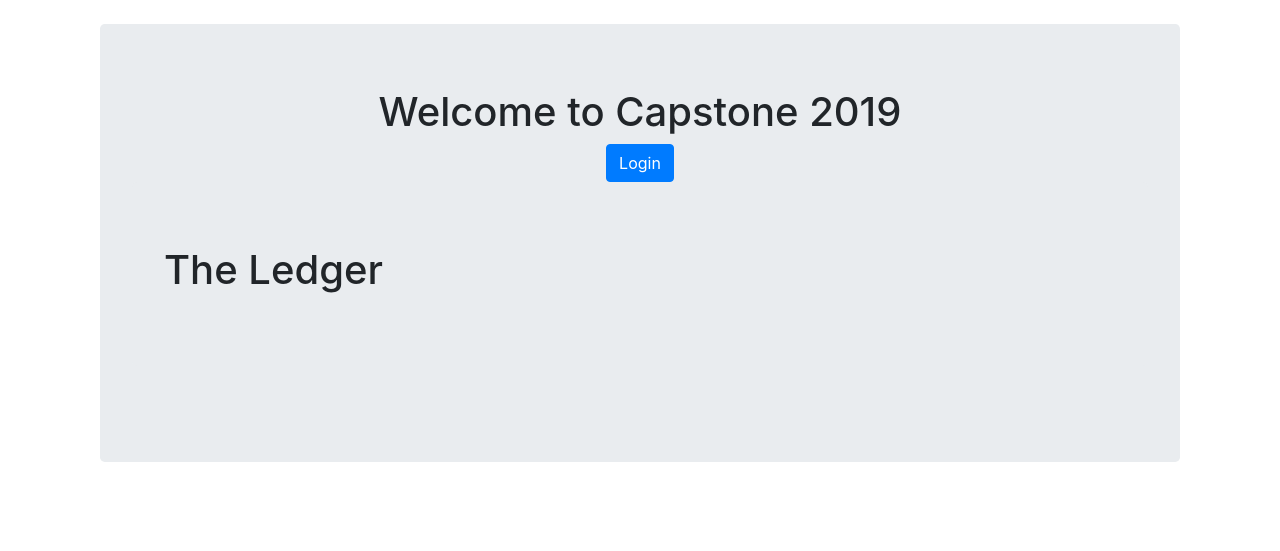
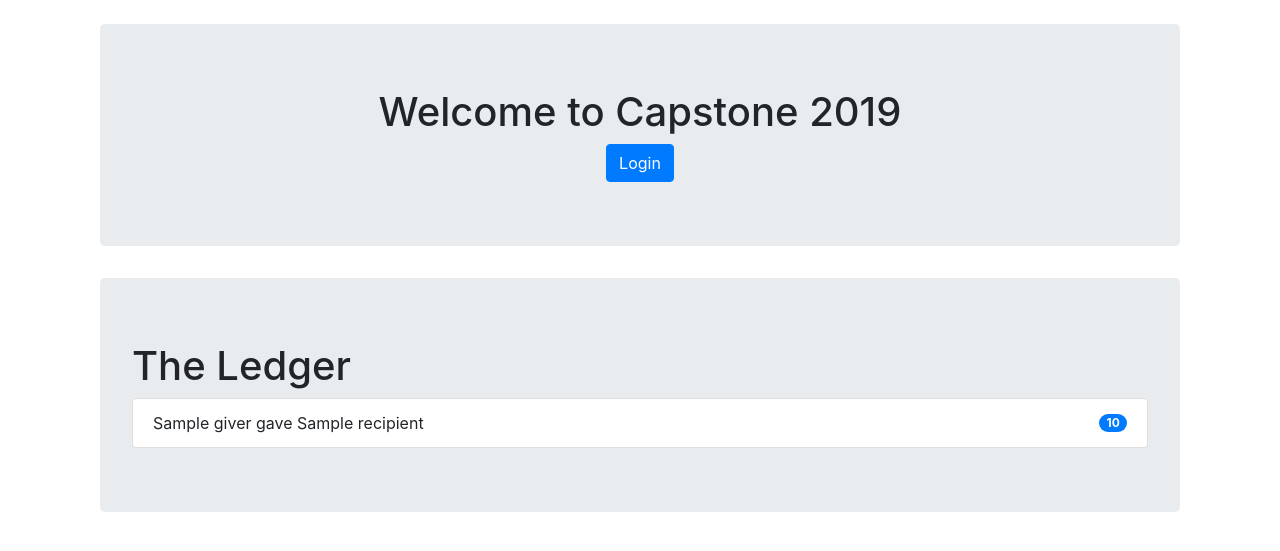
Before and after one commit to Clementef/Capstone2019, a Flask app: template app/Templates/index.html in a window 1280 px wide. Shown: the part 56-607 px from the top of the page. Run offline with Flask 2, Linux system fonts and the light colour scheme; the template is opened without the code that fills it: most values are stand-ins (such as "Sample title", 1, 10 or a date in 2020); parts of the project's set-up code (start-up, migrations or seed data) failed here and were passed over; some libraries are stand-ins or nearby versions.

Commit message:
changes?

```diff
--- a/app/Templates/index.html
+++ b/app/Templates/index.html
@@ -2,8 +2,8 @@
 
 {% block body %}
 
-<div class='container'>
   {% if not session %}
+  <div class='container'>
       <div class='jumbotron'>
         <div class="column">
           <div class="row justify-content-center">
@@ -13,12 +13,21 @@
             <a class="btn btn-primary" role="button" href="/login">Login</a>
           </div>
       </div>
+    </div>
+  </div>
   {% endif %}
-  <div class="jumbotron">
-    <h1>The Ledger</h1>
-    {% for transaction in transactions %}
-    {% endfor %}
+  <div class='container'>
+    <div class="jumbotron">
+      <h1>The Ledger</h1>
+      <ul class="list-group">
+      {% for transaction in ledgerTransactions %}
+        <li class="list-group-item d-flex justify-content-between align-items-center">
+          {{transaction.giver}} gave {{transaction.recipient}}
+          <span class="badge badge-primary badge-pill">{{transaction.amount}}</span>
+        </li>
+      {% endfor %}
+    </ul>
+    </div>
   </div>
-</div>
 
 {% endblock %}
--- a/app/routes/index.py
+++ b/app/routes/index.py
@@ -16,10 +16,8 @@ google_auth = GoogleClient(
 
 @app.route('/', methods = ['GET', 'POST'])
 def index():
-    for transaction in Transaction.objects[:9]:
-
-
-    return render_template('index.html')
+    ledgerTransactions = Transaction.objects[:9]
+    return render_template('index.html', ledgerTransactions = ledgerTransactions)
 
 @app.route('/login')
 def login():
```
